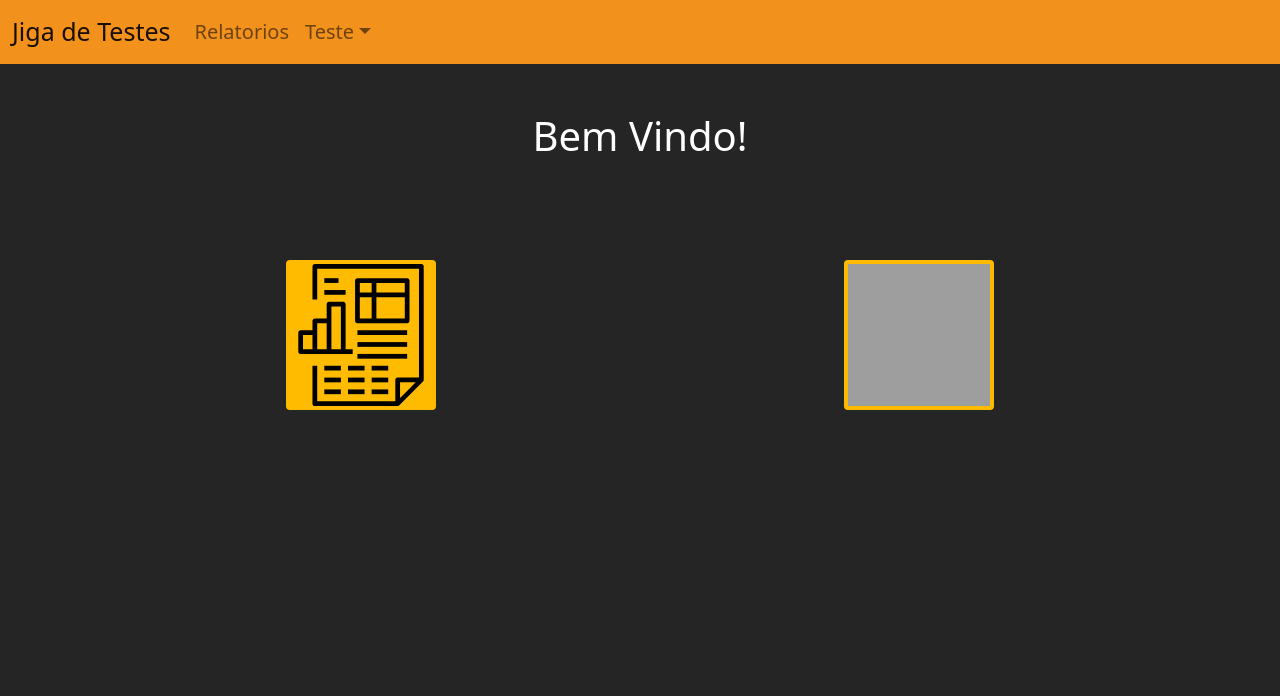
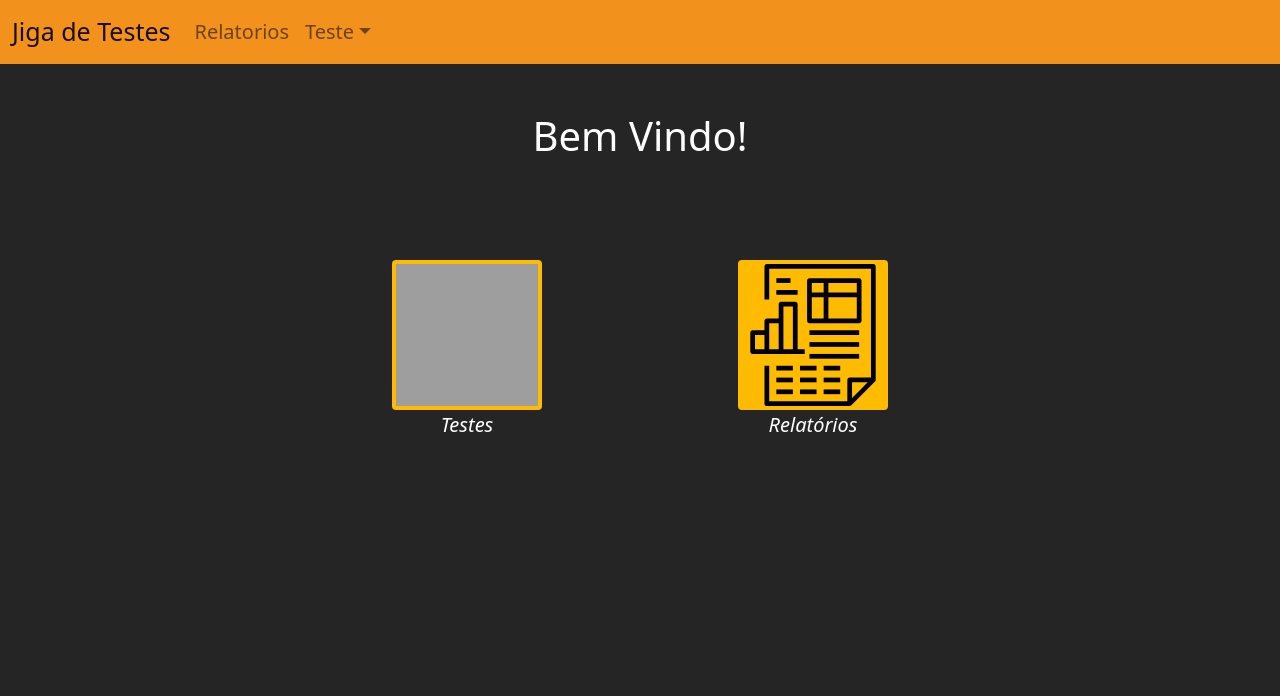
Before and after one commit to bolinfel/Jornada-JigaTesteAgvs, a Django app: page / in a window 1280 px wide. Shown: the top 696 px of the page. Run offline with Django 5.2, Linux system fonts and the light colour scheme; grey boxes are pictures that could not be loaded.

Commit message:
Agora ta indo heinnnnn

```diff
--- a/JigaTesteAGVS/home/templates/home.html
+++ b/JigaTesteAGVS/home/templates/home.html
@@ -7,20 +7,33 @@
 <div class="container">
     <div class="row photos">
         <div class="column col-md-6">
-            <img class="rounded p-1" src="static/templates/images/report.svg" alt="report" width="150" height="150" style="background-color: rgb(255, 187, 0);">
+            <figure class="figure">
+                <a href="{% url 'testes'%}">
+                    <img class="rounded p-1" src="static/templates/images/pc-gear.svg" alt="pc-gear" width="150px" height="150px" style="background-color: rgb(255, 187, 0);">
+                    <figcaption class="caption">Testes</figcaption>
+                </a>
+            </figure>
         </div>
         <div class="column col-md-6">
-            <img class="rounded p-1" src="static/templates/images/pc-gear.svg" alt="report" width="150" height="150" style="background-color: rgb(255, 187, 0);">
+            <figure class="figure">
+                <a href="{% url 'relatorios'%}">
+                    <img class="rounded p-1" src="static/templates/images/report.svg" alt="report" width="150px" height="150px"  style="background-color: rgb(255, 187, 0);">
+                    <figcaption class="caption">Relatórios</figcaption>
+                </a>
+            </figure>
         </div>
     </div>
     <div class="row fixed-bottom mx-auto">
         <div class="column col-md-12">
-            <img class="" src="static/templates/images/LogoAGVs_fundoEscuro.svg" alt="logo" width="200px" height="75px">
+            <img src="static/templates/images/LogoAGVs_fundoEscuro.svg" alt="logo" width="150px" height="50px">
         </div>
     </div>
 </div>
 
-
+<!--<figure>
+    <img src="path/to/your/image.jpg" alt="Description of the image" />
+    <figcaption>This is a description of the image.</figcaption>
+</figure>-->
 
 
 
--- a/JigaTesteAGVS/static/styles/style.css
+++ b/JigaTesteAGVS/static/styles/style.css
@@ -32,11 +32,22 @@ form{
 }
 
 i{
-    color: white;
+    color: black;
+}
+
+a{
+    text-decoration: none;
 }
 
 .photos{
     margin-top: 40px;
     padding-top: 60px;
+    margin-right: 200px;
+    margin-left: 200px;
+}
 
+.caption{
+    color: white;
+    font-size: 20px;
+    font-style: italic;
 }
--- a/JigaTesteAGVS/static/templates/master.html
+++ b/JigaTesteAGVS/static/templates/master.html
@@ -1,5 +1,5 @@
 {% load static %}
-<html>
+<html lang="pt-BR">
     <head>
         <title> JigadeTestes </title>
         <link href="https://cdn.jsdelivr.net/npm/bootstrap@5.0.1/dist/css/bootstrap.min.css" rel="stylesheet" integrity="sha384-+0n0xVW2eSR5OomGNYDnhzAbDsOXxcvSN1TPprVMTNDbiYZCxYbOOl7+AMvyTG2x" crossorigin="anonymous" />
```
Also changed, not shown: JigaTesteAGVS/testes/templates/testes.html (+12 -2 lines).
